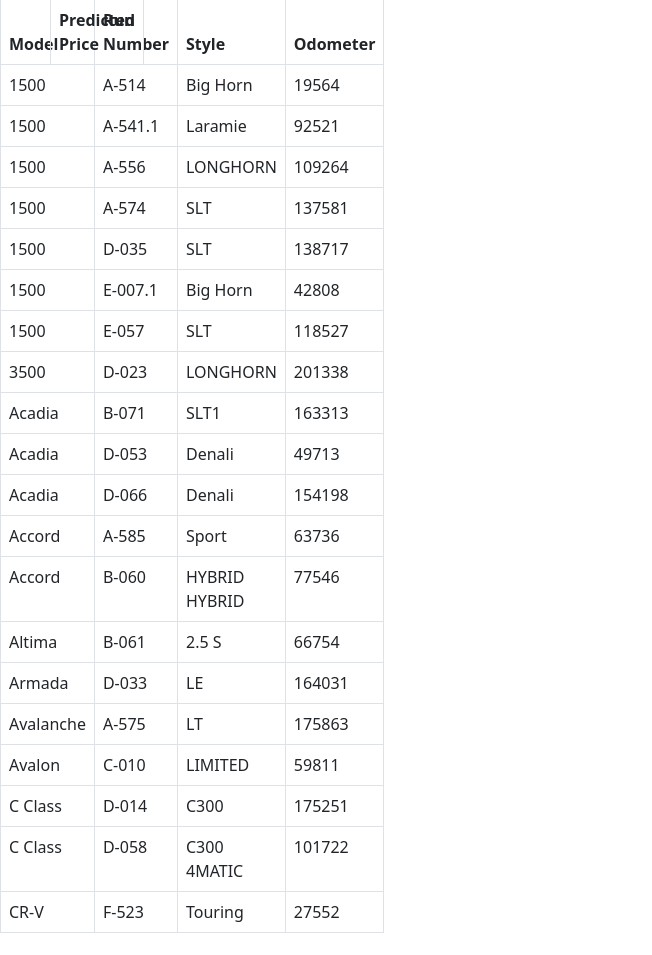
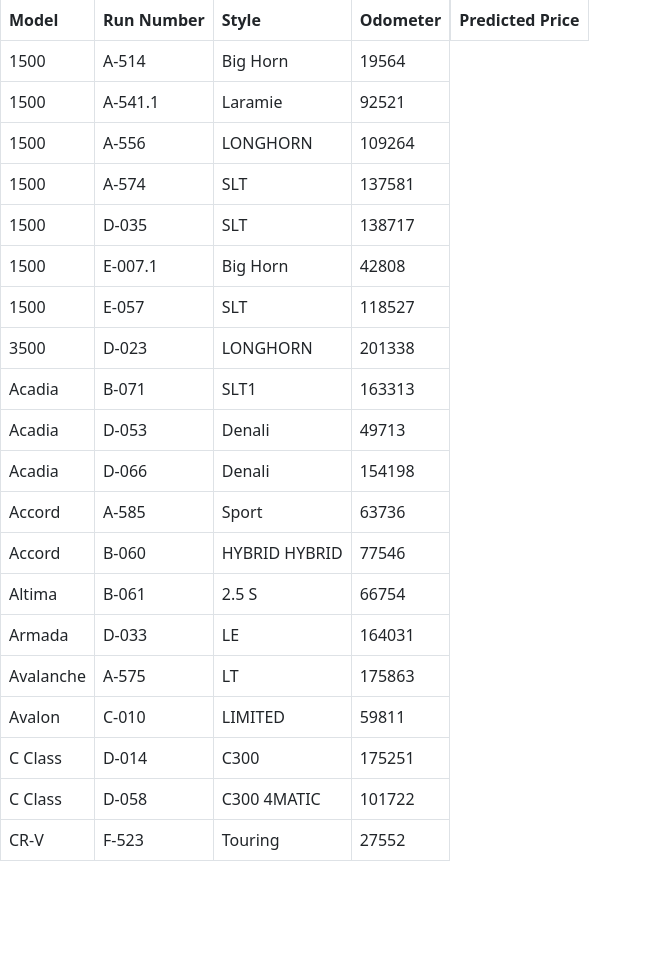
Before and after one commit to gjoshut/newcaranalysis, a Django app: template website/carguys/templates/carguys/presale_analysis.html in a window 1280 px wide. Shown: the part 301-1256 px from the top of the page, without its empty margins (0-652 px from the left). After the commit the page ends 1162 px from the top, so only its background shows below. Run offline with Django 3.2, Linux system fonts and the light colour scheme; the template is opened without the code that fills it: values that come from a table or form of the project are taken from there, others are empty; data comes from the database, SQL or seed files in the repository; parts of the project's set-up code (start-up, migrations or seed data) failed here and were passed over.

Commit message:
adjust html

```diff
--- a/website/carguys/static/style.css
+++ b/website/carguys/static/style.css
@@ -17,7 +17,6 @@ li a {
 }
 
 .first {
-  width: 50px;
   float: left;
 }
 
--- a/website/carguys/templates/carguys/presale_analysis.html
+++ b/website/carguys/templates/carguys/presale_analysis.html
@@ -14,7 +14,7 @@
         <img src="https://imagescdn.dealercarsearch.com/dealerimages/17191/21529/logo3.png" alt="Owasso Car Guys logo"></a>
     </div>
     <div class = 'tables' style = "display:inline-block">
-    <div class='first' style="float:left">
+    <div class='first'>
       <table class = 'table table-bordered'>
         <thead>
           <tr>
@@ -37,7 +37,7 @@
           {% endif %}
       </table>
     </div>
-      <div class = "first" style = "float:left">
+      <div style="float: right">
         <table class = 'table table-bordered'>
           <thead>
             <tr>
```
